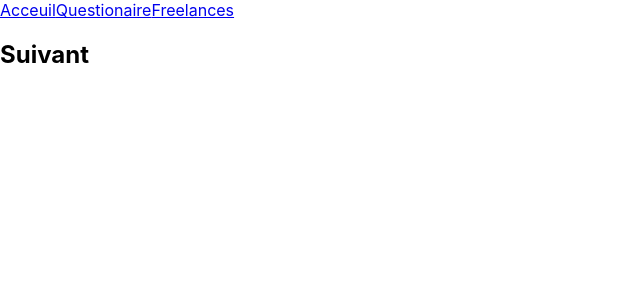
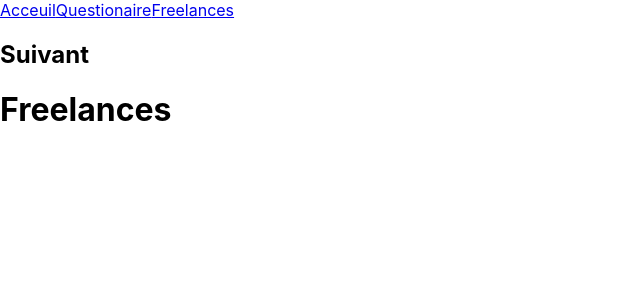
Before and after one commit to rigole/free-agency, a React (Create React App) app: page /freelance in a window 1280 px wide. Shown: the top 300 px of the page, without its empty margins (0-640 px from the left). Built offline with nearby package versions, Linux system fonts and the light colour scheme; the HTML template or start-up script is replaced by a standard one.

Commit message:
setting and rendering the freelance page

```diff
--- a/src/pages/Freelances/Freelance.jsx
+++ b/src/pages/Freelances/Freelance.jsx
@@ -1,7 +1,7 @@
 function Freelance() {
     return(
         <div>
-
+            <h1>Freelances</h1>
         </div>
     )
 }
```
